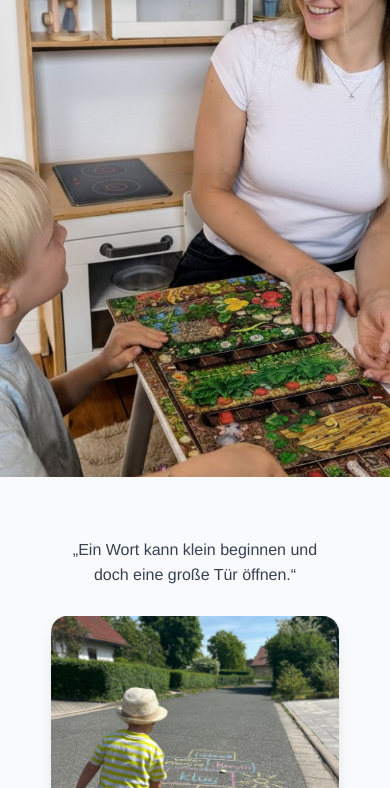
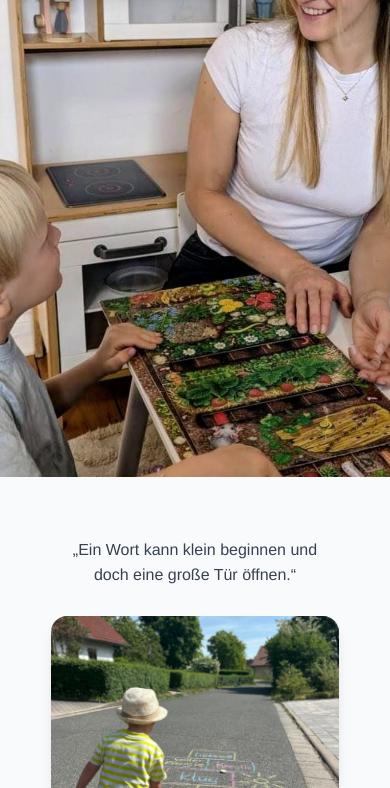
Before and after one commit to benschaf/logo-website, a plain HTML site: page index.html in a window 390 px wide. Shown: the part 219-1007 px from the top of the page. Drawn offline with nearby package versions, Linux system fonts and the light colour scheme.

Commit message:
swap back image

```diff
--- a/style.css
+++ b/style.css
@@ -621,7 +621,7 @@ html {
   left: 0;
   width: 100%;
   height: 100%;
-  background-image: url("images/woman-playing-with-boy-white-shirt.webp"); /* Mobile (default) */
+  background-image: url("images/mutter-sohn-spiel.jpeg"); /* Mobile (default) */
   background-size: cover;
   background-position: center;
   background-attachment: fixed;
```
